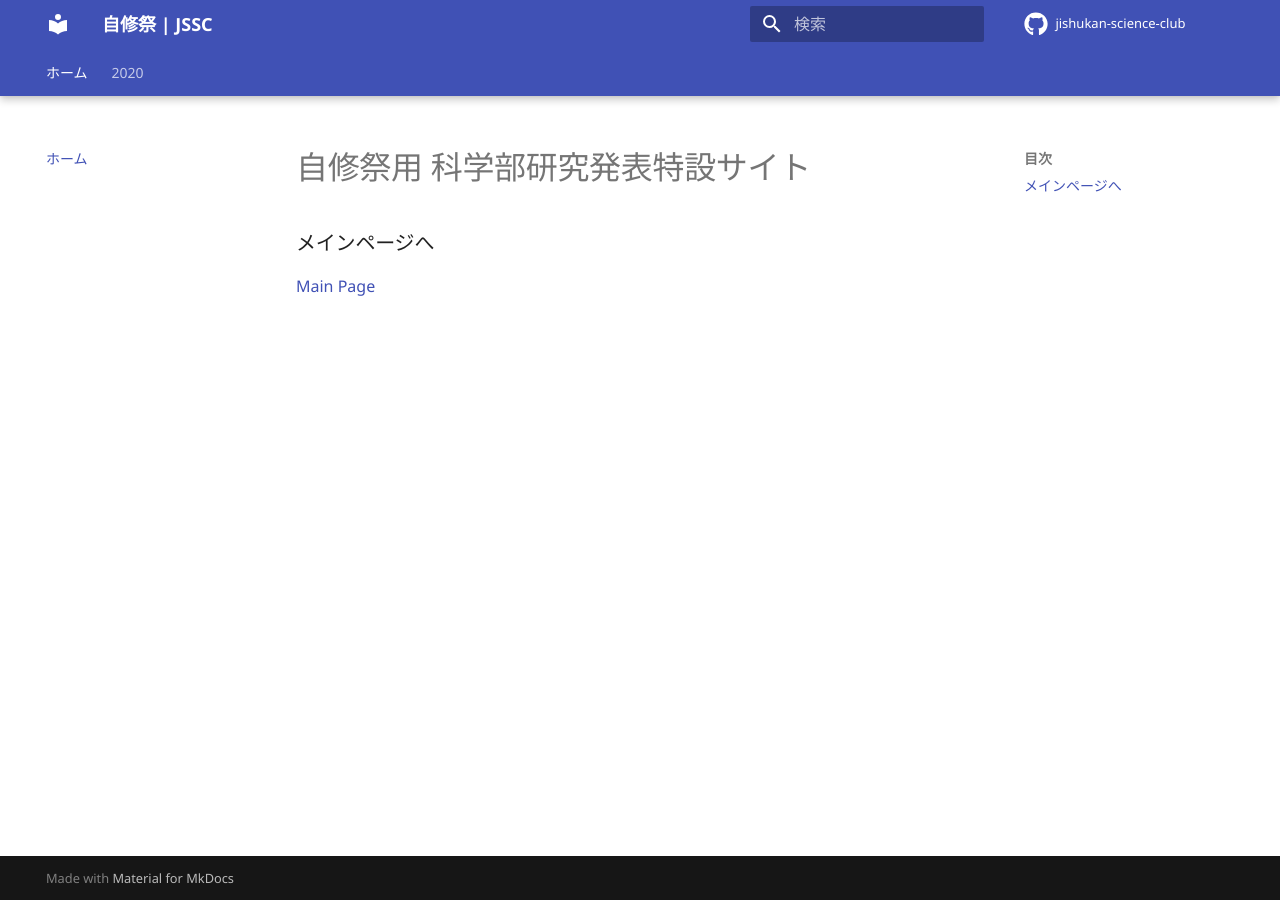
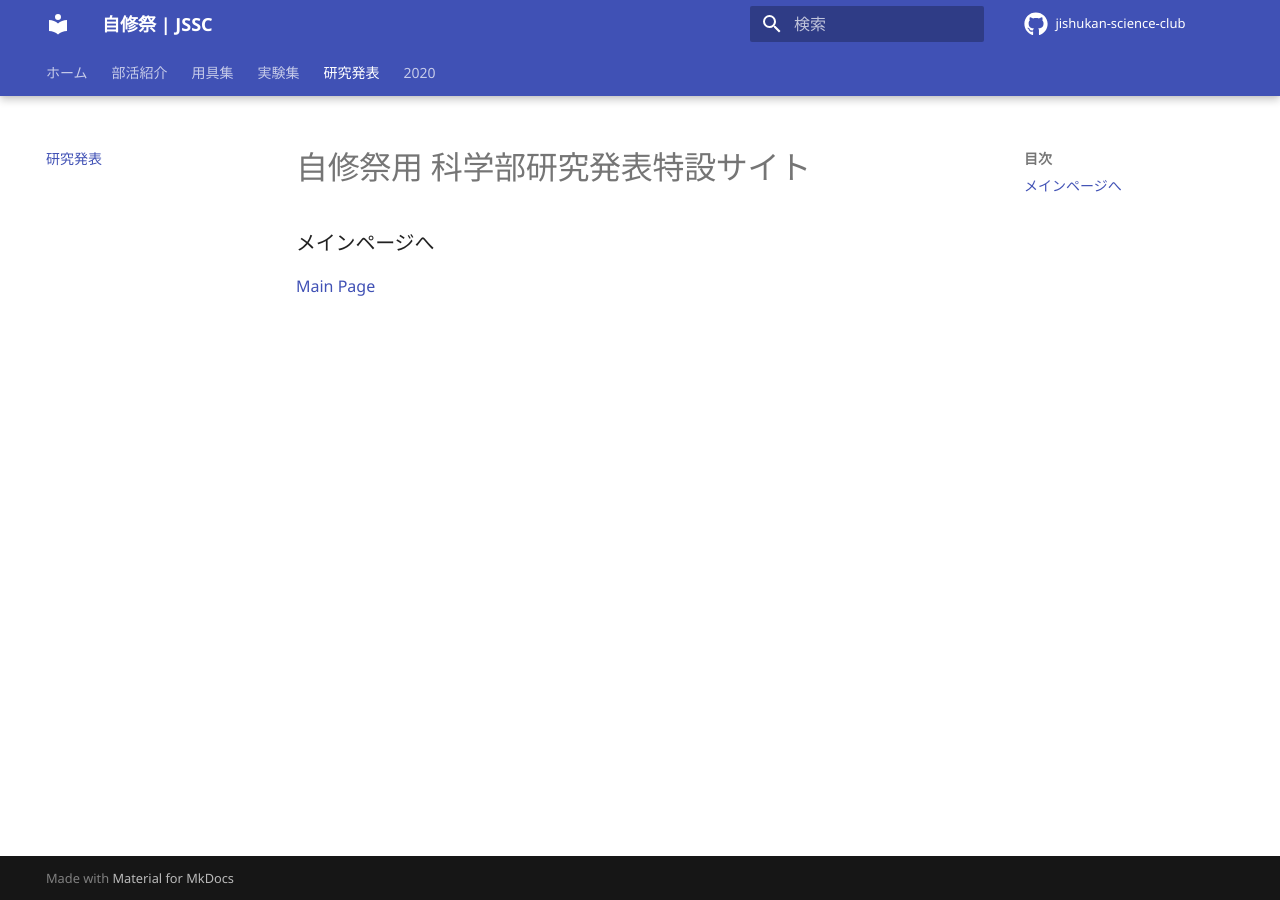
Before and after one commit to jishukan-science-club/tankyu, an MkDocs documentation site: the page built from docs/index.md, in a window 1280 px wide. Built offline with MkDocs 1.6.1 and Material for MkDocs 9.7.7, drawn with Linux system fonts in a browser that asks for light colours; comment, search, counter and statistics services are not loaded; part of the change alters nothing that is shown.

Commit message:
[Add]: nav to main

```diff
--- a/mkdocs.yml
+++ b/mkdocs.yml
@@ -42,6 +42,16 @@ markdown_extensions:
     - meta
 
 nav:
-    - ホーム: index.md
+    - ホーム: https://jishukan-science-club.github.io/
+    - 部活紹介: https://jishukan-science-club.github.io/club
+    - 用具集:
+        - 器具集: https://jishukan-science-club.github.io/equip
+        - 薬品集: https://jishukan-science-club.github.io/chemi
+    - 実験集:
+        - https://jishukan-science-club.github.io/lab/
+        - 中和滴定: https://jishukan-science-club.github.io/lab/neut
+        - 酸化還元反応: https://jishukan-science-club.github.io/lab/redox
+        - 可燃性気体燃焼実験: https://jishukan-science-club.github.io/lab/hyex
+    - 研究発表: index.md
     - 2020:
         - 2020/index.md
```
